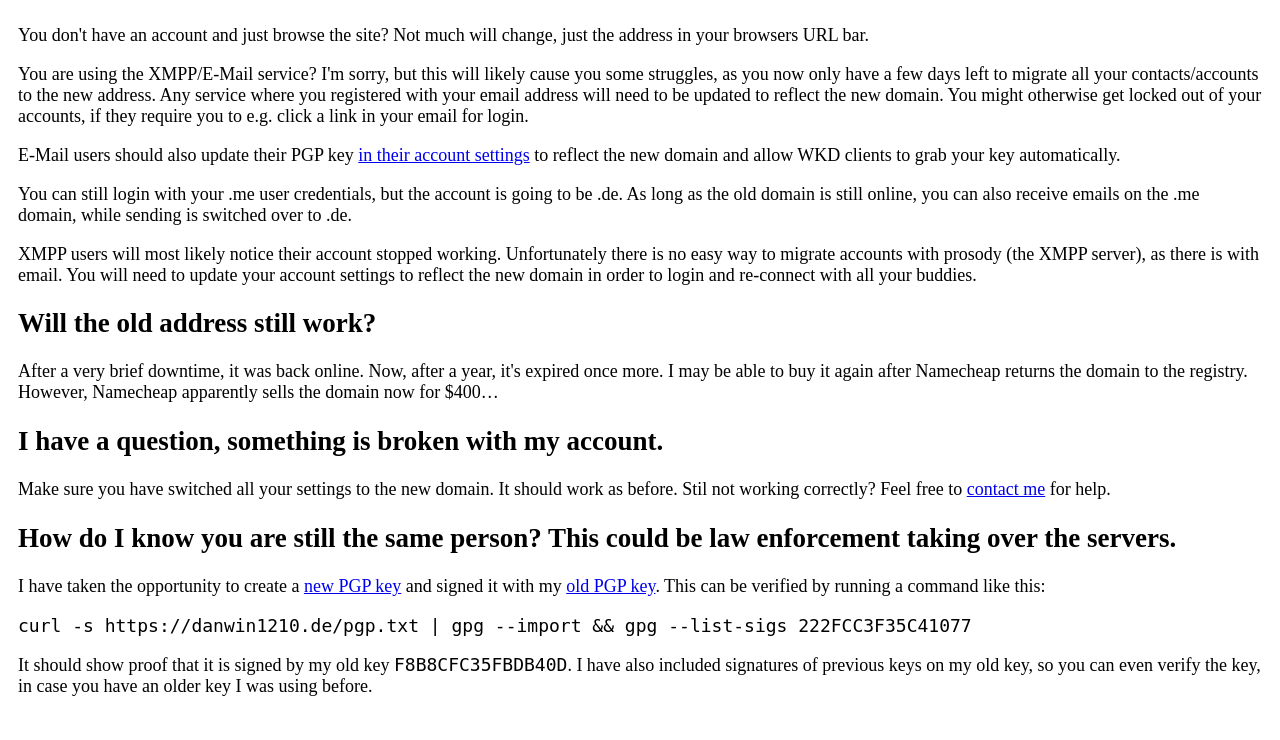
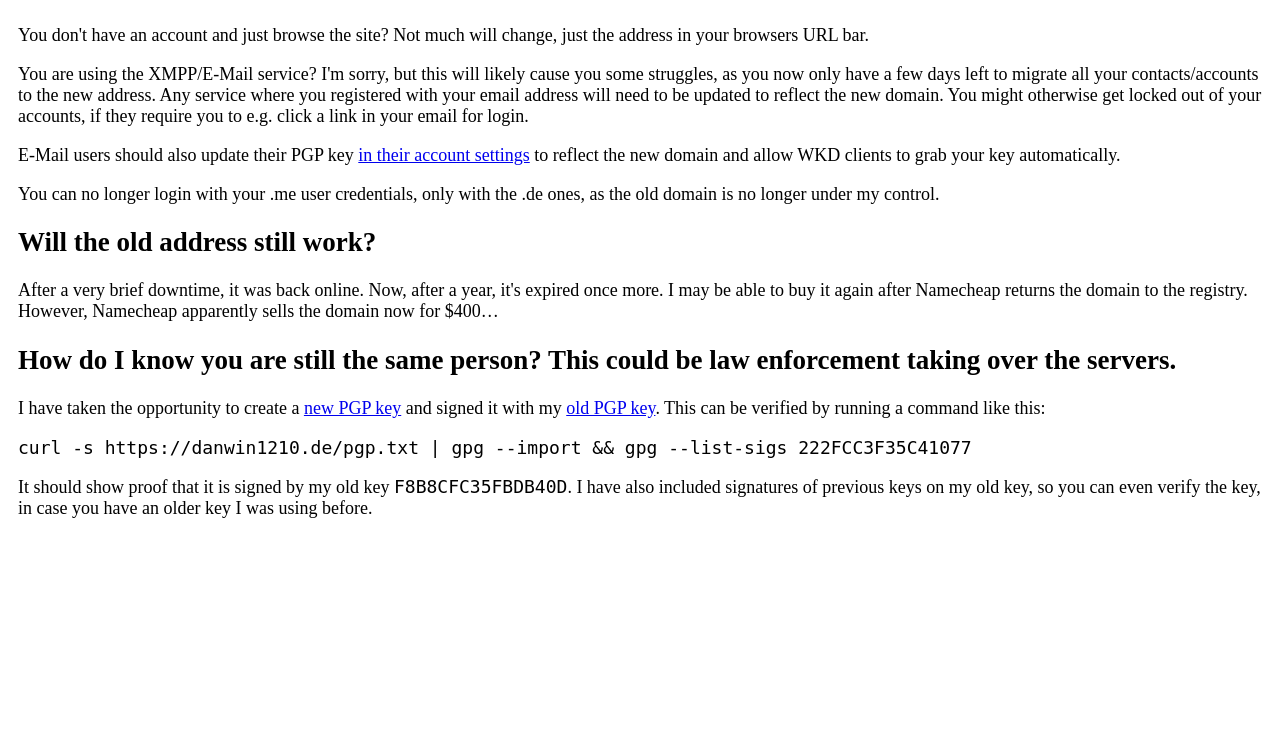
Before and after one commit to DanWin/main-website, a PHP site: page /new-domain.php in a window 1280 px wide. Shown: the part 431-1171 px from the top of the page. After the commit the page ends 949 px from the top, so only its background shows below. Run offline with PHP 8.4, Linux system fonts and the light colour scheme.

Commit message:
Clarify that the old .me domain is no longer usable

```diff
--- a/new-domain.php
+++ b/new-domain.php
@@ -13,7 +13,7 @@ global $language, $dir, $locale;
 <?php alt_links(); ?>
 <meta property="og:type" content="article">
 <meta property="article:published_time" content="2021-12-02">
-<meta property="article:modified_time" content="2022-12-25">
+<meta property="article:modified_time" content="2023-06-18">
 <meta property="og:title" content="<?php echo _('Daniel - New domain'); ?>">
 <meta property="og:description" content="<?php echo _('We moved to a brand new domain - migrate your accounts'); ?>">
 <meta property="og:image" content="https://danwin1210.de/daniel.jpg">
@@ -24,7 +24,7 @@ global $language, $dir, $locale;
 <meta property="og:url" content="https://danwin1210.de/new-domain.php">
 <meta property="og:locale" content="<?php echo $locale; ?>">
 <meta property="og:site_name" content="<?php echo _('Daniel'); ?>">
-<script type="application/ld+json">{"@context":"https://schema.org","@type":"Article ","headline":"<?php echo _('Daniel - New domain'); ?>", "datePublished": "2021-12-02", "dateModified": "2022-12-25", "author":{"@type":"Person", "image": "/daniel.jpg", "name": "Daniel Winzen", "email": "daniel@danwin1210.de", "telephone": "+4917698819809", "url": "https://danwin1210.de"}}</script>
+<script type="application/ld+json">{"@context":"https://schema.org","@type":"Article ","headline":"<?php echo _('Daniel - New domain'); ?>", "datePublished": "2021-12-02", "dateModified": "2023-06-18", "author":{"@type":"Person", "image": "/daniel.jpg", "name": "Daniel Winzen", "email": "daniel@danwin1210.de", "telephone": "+4917698819809", "url": "https://danwin1210.de"}}</script>
 </head><body>
 <?php menu(_('New domain - DanWin1210.Me is now DanWin1210.De')); ?>
 <h2><?php echo _('Why this sudden and drastic change?'); ?></h2>
@@ -35,12 +35,9 @@ global $language, $dir, $locale;
 <p><?php echo _('You don\'t have an account and just browse the site? Not much will change, just the address in your browsers URL bar.'); ?></p>
 <p><?php echo _('You are using the XMPP/E-Mail service? I\'m sorry, but this will likely cause you some struggles, as you now only have a few days left to migrate all your contacts/accounts to the new address. Any service where you registered with your email address will need to be updated to reflect the new domain. You might otherwise get locked out of your accounts, if they require you to e.g. click a link in your email for login.'); ?></p>
 <p><?php echo _('E-Mail users should also update their PGP key <a href="/mail/manage_account.php" target="_blank">in their account settings</a> to reflect the new domain and allow WKD clients to grab your key automatically.'); ?></p>
-<p><?php echo _('You can still login with your .me user credentials, but the account is going to be .de. As long as the old domain is still online, you can also receive emails on the .me domain, while sending is switched over to .de.'); ?></p>
-<p><?php echo _('XMPP users will most likely notice their account stopped working. Unfortunately there is no easy way to migrate accounts with prosody (the XMPP server), as there is with email. You will need to update your account settings to reflect the new domain in order to login and re-connect with all your buddies.'); ?></p>
+<p><?php echo _('You can no longer login with your .me user credentials, only with the .de ones, as the old domain is no longer under my control.'); ?></p>
 <h2><?php echo _('Will the old address still work?'); ?></h2>
 <p><?php echo _('After a very brief downtime, it was back online. Now, after a year, it\'s expired once more. I may be able to buy it again after Namecheap returns the domain to the registry. However, Namecheap apparently sells the domain now for $400…'); ?></p>
-<h2><?php echo _('I have a question, something is broken with my account.'); ?></h2>
-<p><?php echo _('Make sure you have switched all your settings to the new domain. It should work as before. Stil not working correctly? Feel free to <a href="/contact.php">contact me</a> for help.'); ?></p>
 <h2><?php echo _('How do I know you are still the same person? This could be law enforcement taking over the servers.'); ?></h2>
 <p><?php echo _('I have taken the opportunity to create a <a href="/pgp.txt" target="_blank">new PGP key</a> and signed it with my <a href="/old_pgp.txt" target="_blank">old PGP key</a>. This can be verified by running a command like this:'); ?></p>
 <pre>curl -s https://danwin1210.de/pgp.txt | gpg --import && gpg --list-sigs 222FCC3F35C41077</pre>
```
